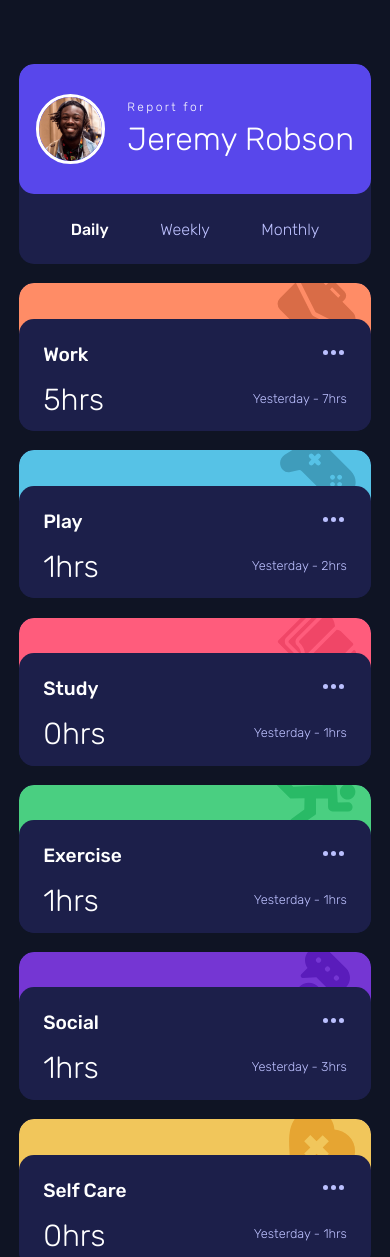
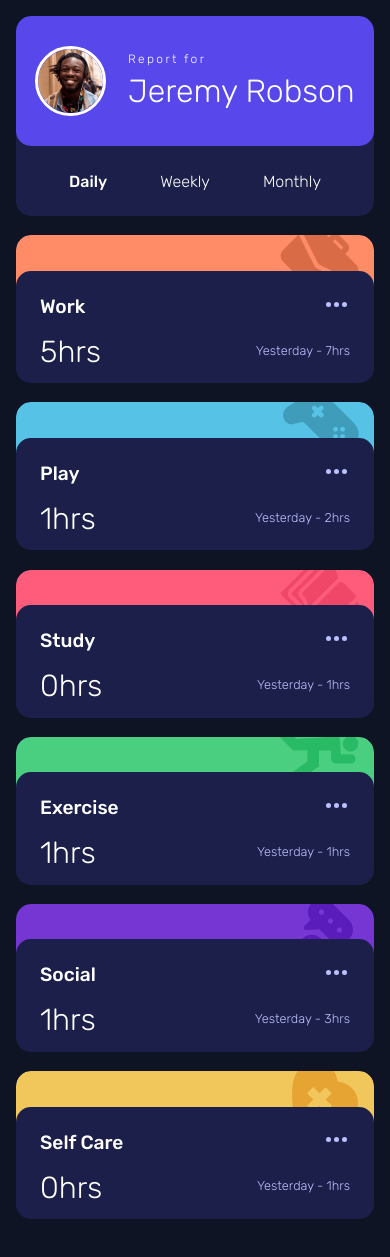
Before and after one commit to AdrianMayor/Time-tracking-dashboard-FRONT, a plain HTML site: page index.html in a window 390 px wide. Shown: the top 1257 px of the page. After the commit the page ends 1235 px from the top, so only its background shows below. Drawn offline with Linux system fonts and the light colour scheme.

Commit message:
Working on CSS

```diff
--- a/www/index.html
+++ b/index.html
@@ -5,8 +5,8 @@
     <meta http-equiv="X-UA-Compatible" content="IE=edge">
     <meta name="viewport" content="width=device-width, initial-scale=1.0">
     <title>Time tracking dashboard</title>
-    <link rel="stylesheet" href="./css/style.css"/>
-    <link rel="shortcut icon" href="../images/favicon-32x32.png"/>
+    <link rel="stylesheet" href="./style/style.css"/>
+    <link rel="shortcut icon" href="./assets/icons/favicon-32x32.png"/>
 </head>
 <body>
     <main>
@@ -14,7 +14,7 @@
 
             <div class="card___header userCard__header">
 
-                <img class="userCard__img" src="../images/image-jeremy.png" alt="Jeremy Profile Pic">
+                <img class="userCard__img" src="./assets/images/image-jeremy.png" alt="Jeremy Profile Pic">
 
                 <div class="userCard__info ">
                     <p>Report for</p>
@@ -44,7 +44,7 @@
         <section class="card workCard timeCard">
 
             <div class="workCard__header timeCard__header">
-                <img class="timeCard__img" src="../images/icon-work.svg" alt="Work Icon">
+                <img class="timeCard__img" src="./assets/icons/icon-work.svg" alt="Work Icon">
             </div>
 
             <div class="timeCard__info card__info">
@@ -55,7 +55,7 @@
 
                 <ul>
                     <li>
-                        <button><img src="../images/icon-ellipsis.svg" alt="Three dots"></button>
+                        <button><img src="./assets/icons/icon-ellipsis.svg" alt="Three dots"></button>
                     </li>
                     <li class="timeCard__info--pastTime fade">
 
@@ -69,7 +69,7 @@
         <section class="card playCard timeCard">
 
             <div class="playCard__header timeCard__header">
-                <img class="timeCard__img" src="../images/icon-play.svg" alt="Game Icon">
+                <img class="timeCard__img" src="./assets/icons/icon-play.svg" alt="Game Icon">
             </div>
 
             <div class="timeCard__info card__info">
@@ -80,7 +80,7 @@
 
                 <ul>
                     <li>
-                        <button><img src="../images/icon-ellipsis.svg" alt="Three dots"></button>
+                        <button><img src="./assets/icons/icon-ellipsis.svg"alt="Three dots"></button>
                     </li>
                     <li class="timeCard__info--pastTime fade">
 
@@ -94,7 +94,7 @@
         <section class="card studyCard timeCard">
 
             <div class="studyCard__header timeCard__header">
-                <img class="timeCard__img" src="../images/icon-study.svg" alt="Study Icon">
+                <img class="timeCard__img" src="./assets/icons/icon-study.svg" alt="Study Icon">
             </div>
 
             <div class="timeCard__info card__info">
@@ -105,7 +105,7 @@
 
                 <ul>
                     <li>
-                        <button><img src="../images/icon-ellipsis.svg" alt="Three dots"></button>
+                        <button><img src="./assets/icons/icon-ellipsis.svg" alt="Three dots"></button>
                     </li>
                     <li class="timeCard__info--pastTime fade">
 
@@ -119,7 +119,7 @@
         <section class="card exerciseCard timeCard">
 
             <div class="exerciseCard__header timeCard__header">
-                <img class="timeCard__img" src="../images/icon-exercise.svg" alt="Work Icon">
+                <img class="timeCard__img" src="./assets/icons/icon-exercise.svg" alt="Exercise Icon">
             </div>
 
             <div class="timeCard__info card__info">
@@ -130,7 +130,7 @@
 
                 <ul>
                     <li>
-                        <button><img src="../images/icon-ellipsis.svg" alt="Three dots"></button>
+                        <button><img src="./assets/icons/icon-ellipsis.svg" alt="Three dots"></button>
                     </li>
                     <li class="timeCard__info--pastTime fade">
 
@@ -144,7 +144,7 @@
         <section class="card socialCard timeCard">
 
             <div class="socialCard__header timeCard__header">
-                <img class="timeCard__img" src="../images/icon-social.svg" alt="Work Icon">
+                <img class="timeCard__img" src="./assets/icons/icon-social.svg" alt="Social Icon">
             </div>
 
             <div class="timeCard__info card__info">
@@ -155,7 +155,7 @@
 
                 <ul>
                     <li>
-                        <button><img src="../images/icon-ellipsis.svg" alt="Three dots"></button>
+                        <button><img src="./assets/icons/icon-ellipsis.svg" alt="Three dots"></button>
                     </li>
                     <li class="timeCard__info--pastTime fade">
 
@@ -169,7 +169,7 @@
         <section class="card selfCareCard timeCard">
 
             <div class="selfCareCard__header timeCard__header">
-                <img class="timeCard__img" src="../images/icon-self-care.svg" alt="Work Icon">
+                <img class="timeCard__img" src="./assets/icons/icon-self-care.svg" alt="Self Care Icon">
             </div>
 
             <div class="timeCard__info card__info">
@@ -180,7 +180,7 @@
 
                 <ul>
                     <li>
-                        <button><img src="../images/icon-ellipsis.svg" alt="Three dots"></button>
+                        <button><img src="./assets/icons/icon-ellipsis.svg" alt="Three dots"></button>
                     </li>
                     <li class="timeCard__info--pastTime fade">
 
@@ -194,6 +194,6 @@
 
 
     </main>
-    <script src="./js/src.js"></script>
+    <script src="./src/src.js"></script>
 </body>
 </html>
--- a/www/css/style.css
+++ b/style/style.css
@@ -6,12 +6,12 @@
     box-sizing: border-box;
     text-decoration: none;
     list-style: none;
+    color: white;
+    transition: ease all .3s;
 }
 
 html {
     font-family: 'Rubik', sans-serif;
-
-color: white;
 
     --Blue: hsl(246, 80%, 60%);
 
@@ -30,6 +30,12 @@ color: white;
 
 body{
     background-color:hsl(226, 43%, 10%);
+    min-height: 100vh;
+    display: flex;
+    align-items: center;
+    justify-content: center;
+
+
 }
 
 main {
@@ -37,7 +43,7 @@ main {
     justify-content: center;
     grid-template-rows: 200px repeat(6, 148px);
     gap: 1.2rem;
-    padding: 4rem 1.2rem;
+    padding: 1rem;
 }
 
 
@@ -64,7 +70,6 @@ button {
 }
 
 button img {
-
     padding: .2rem;
 }
 
@@ -253,9 +258,11 @@ button:hover {
 }
 
 
+
 /* ---------- DESKTOP ---------- */
 
-@media (min-width:541px){
+@media only screen and (min-width:620px){
+
 
     main {
         display: grid;
@@ -263,7 +270,9 @@ button:hover {
         grid-template-rows: repeat(2,minmax(190px,225px));
         grid-template-areas: "aside work play study"
                 "aside exercise social selfCare";
-        min-height: 100vh;
+        /* min-height: 100vh; */
+        height: 100%;
+        width: 100%;
         align-content: center;
     }
 
@@ -340,12 +349,14 @@ button:hover {
 
     .timeCard__info--pastTime {
         position: absolute;
-        bottom: 25px;
+        bottom: 33px;
         left: 25px;
     }
 
     .timeCard__info--time {
-        font-size: 3.1rem;
+        font-size: clamp(2.8rem, 6vw, 3.1rem);
+        position: absolute;
+        bottom: 58px;
     }
 
     .timeCard__hours {
@@ -354,6 +365,7 @@ button:hover {
     }
 
 }
+
 
 /* ----- EVENTS ----- */
 
```
Also changed, not shown: README.md, assets/icons/favicon-32x32.png (renamed from images/favicon-32x32.png), assets/icons/icon-ellipsis.svg (renamed from images/icon-ellipsis.svg), assets/icons/icon-exercise.svg (renamed from images/icon-exercise.svg), assets/icons/icon-play.svg (renamed from images/icon-play.svg), assets/icons/icon-self-care.svg (renamed from images/icon-self-care.svg), assets/icons/icon-social.svg (renamed from images/icon-social.svg), assets/icons/icon-study.svg (renamed from images/icon-study.svg), assets/icons/icon-work.svg (renamed from images/icon-work.svg), assets/images/image-jeremy.png (renamed from images/image-jeremy.png), src/src.js (renamed from www/js/src.js). Lines whose indentation alone changed are shown as unchanged.
